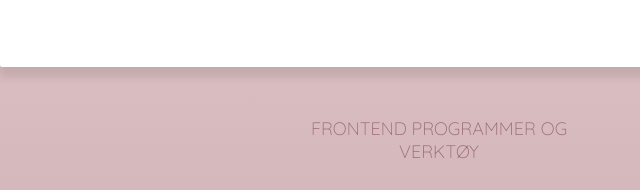
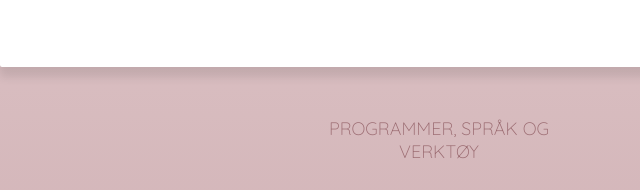
Before and after one commit to JeanettKM/JKM---Portfolio, a website: page index.html in a window 1280 px wide. Shown: the part 1230-1420 px from the top of the page, 0-640 px from the left. Drawn offline with nearby package versions, Linux system fonts and the light colour scheme.

Commit message:
Update index.html

```diff
--- a/index.html
+++ b/index.html
@@ -192,7 +192,7 @@
               <div class="col">
                 <div class="skills-box">
                   <div class="skills-header">
-                    <h3 lang="no">Frontend programmer og verktøy</h3>
+                    <h3 lang="no">Programmer, språk og verktøy</h3>
                   </div>
                   <div class="skills-list">
                     <span>HTML</span>
```
